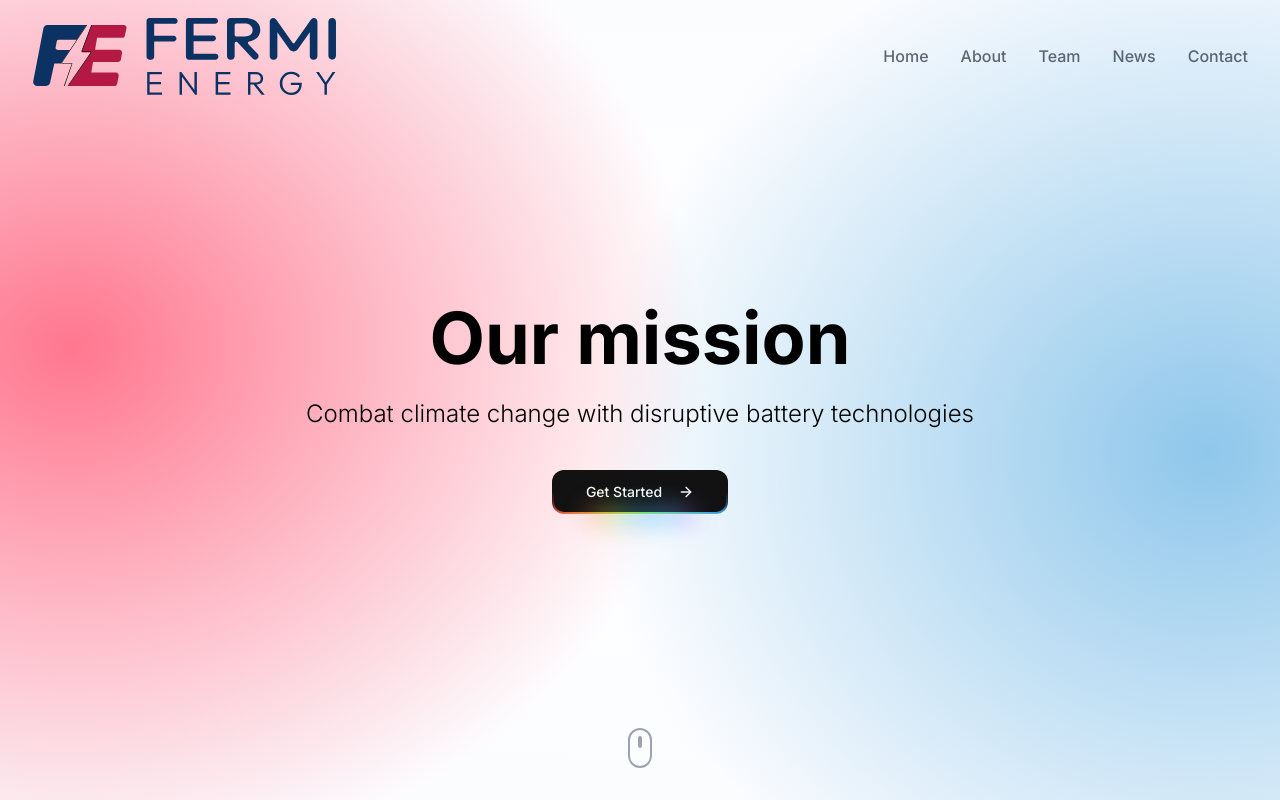
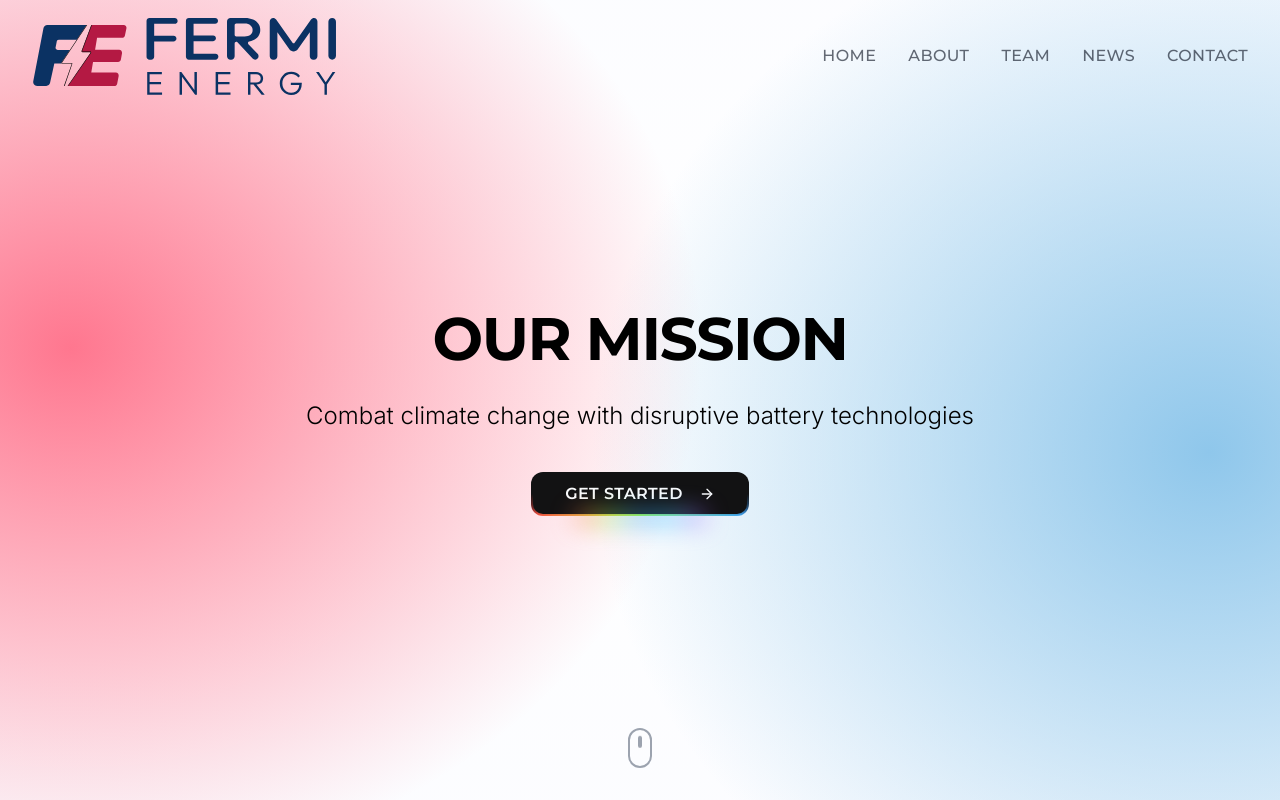
Before and after one commit to Zhengrui-Xu/Fermi-Landing-page, a Next.js app: page / in a window 1280 px wide. Shown: the top 800 px of the page. Built offline with nearby package versions, Linux system fonts and the light colour scheme.

Commit message:
New Typography

```diff
--- a/src/app/globals.css
+++ b/src/app/globals.css
@@ -29,6 +29,10 @@
     --color-3: oklch(69.6% 0.165 251);
     --color-4: oklch(80.2% 0.134 225);
     --color-5: oklch(90.7% 0.231 133);
+
+    /* Typography Variables */
+    --font-heading: 'Montserrat', sans-serif;
+    --font-body: 'Inter', sans-serif;
   }
 
   .dark {
@@ -67,7 +71,34 @@
     @apply border-border;
   }
   body {
-    @apply bg-background text-foreground;
+    @apply bg-background text-foreground font-body;
+  }
+
+  /* Typography System */
+  h1 {
+    @apply font-heading font-bold uppercase tracking-tight text-4xl md:text-5xl lg:text-6xl;
+  }
+
+  h2 {
+    @apply font-heading font-semibold text-2xl md:text-3xl lg:text-4xl;
+  }
+
+  h3 {
+    @apply font-heading font-medium text-xl md:text-2xl;
+  }
+
+  p {
+    @apply font-body text-base md:text-lg leading-relaxed;
+  }
+
+  /* Navigation Typography */
+  .nav-link {
+    @apply font-heading font-medium uppercase tracking-wide text-sm md:text-base;
+  }
+
+  /* Button Typography */
+  .btn-text {
+    @apply font-heading font-semibold uppercase tracking-wide;
   }
 }
 
--- a/src/app/layout.js
+++ b/src/app/layout.js
@@ -1,8 +1,18 @@
 import './globals.css'
-import { Inter } from 'next/font/google'
+import { Inter, Montserrat } from 'next/font/google'
 import SmoothScrollProvider from '@/components/smooth-scroll-provider'
 
-const inter = Inter({ subsets: ['latin'] })
+const inter = Inter({
+  subsets: ['latin'],
+  variable: '--font-body',
+  display: 'swap',
+})
+
+const montserrat = Montserrat({
+  subsets: ['latin'],
+  variable: '--font-heading',
+  display: 'swap',
+})
 
 export const metadata = {
   title: 'Fermi Energy - Revolutionary Energy Solutions',
@@ -13,7 +23,7 @@ export const metadata = {
 export default function RootLayout({ children }) {
   return (
     <html lang="en">
-      <body className={inter.className}>
+      <body className={`${inter.variable} ${montserrat.variable} font-body`}>
         <SmoothScrollProvider>{children}</SmoothScrollProvider>
       </body>
     </html>
--- a/src/app/page.js
+++ b/src/app/page.js
@@ -10,8 +10,8 @@ export default function Home() {
 
       <Section id="about" className="bg-accent/5">
         <div className="text-center">
-          <h2 className="text-4xl font-bold text-foreground mb-6">About Fermi Energy</h2>
-          <p className="text-lg text-muted-foreground max-w-3xl mx-auto">
+          <h2 className="text-foreground mb-6">About Fermi Energy</h2>
+          <p className="text-muted-foreground max-w-3xl mx-auto">
             We are at the forefront of energy innovation, developing cutting-edge solutions that
             harness the power of quantum mechanics and advanced materials science.
           </p>
@@ -20,8 +20,8 @@ export default function Home() {
 
       <Section id="team">
         <div className="text-center">
-          <h2 className="text-4xl font-bold text-foreground mb-6">Our Team</h2>
-          <p className="text-lg text-muted-foreground max-w-3xl mx-auto">
+          <h2 className="text-foreground mb-6">Our Team</h2>
+          <p className="text-muted-foreground max-w-3xl mx-auto">
             Meet the brilliant minds behind Fermi Energy&apos;s revolutionary technology and
             breakthrough innovations in sustainable energy solutions.
           </p>
@@ -30,8 +30,8 @@ export default function Home() {
 
       <Section id="news" className="bg-accent/5">
         <div className="text-center">
-          <h2 className="text-4xl font-bold text-foreground mb-6">Latest News</h2>
-          <p className="text-lg text-muted-foreground max-w-3xl mx-auto">
+          <h2 className="text-foreground mb-6">Latest News</h2>
+          <p className="text-muted-foreground max-w-3xl mx-auto">
             Stay updated with our latest breakthroughs, research developments, and industry
             partnerships in the world of advanced energy technology.
           </p>
@@ -40,8 +40,8 @@ export default function Home() {
 
       <Section id="contact">
         <div className="text-center">
-          <h2 className="text-4xl font-bold text-foreground mb-6">Contact Us</h2>
-          <p className="text-lg text-muted-foreground max-w-3xl mx-auto">
+          <h2 className="text-foreground mb-6">Contact Us</h2>
+          <p className="text-muted-foreground max-w-3xl mx-auto">
             Ready to power your future? Get in touch with our team of energy experts.
           </p>
         </div>
--- a/src/components/hero.js
+++ b/src/components/hero.js
@@ -140,15 +140,13 @@ export default function Hero() {
           <div className="text-center max-w-4xl">
             <BlurFade delay={0.25} inView>
               <div className="hero-title">
-                <h1 className="text-5xl md:text-6xl lg:text-7xl font-bold text-black leading-tight mb-6">
-                  Our mission
-                </h1>
+                <h1 className="text-black leading-tight mb-6">Our mission</h1>
               </div>
             </BlurFade>
 
             <BlurFade delay={0.5} inView>
               <div className="hero-subtitle mt-6">
-                <p className="text-xl md:text-2xl text-black font-light mb-10">
+                <p className="text-black font-light mb-10 text-xl md:text-2xl">
                   Combat climate change with disruptive battery technologies
                 </p>
               </div>
@@ -156,7 +154,7 @@ export default function Hero() {
 
             <BlurFade delay={0.75} inView>
               <div className="hero-buttons mt-10">
-                <RainbowButton size="lg" className="group">
+                <RainbowButton size="lg" className="group btn-text">
                   Get Started
                   <ArrowRight className="ml-2 h-4 w-4 transition-transform group-hover:translate-x-1" />
                 </RainbowButton>
--- a/src/components/magic-navbar.js
+++ b/src/components/magic-navbar.js
@@ -76,11 +76,11 @@ export default function MagicNavbar() {
 
         {/* Navigation Links - Right */}
         <div className="flex items-center space-x-8">
-          <nav className="hidden items-center space-x-8 text-base font-medium lg:flex">
+          <nav className="hidden items-center space-x-8 lg:flex">
             {navigation.map(item => (
               <a
                 key={item.name}
-                className="transition-colors hover:text-foreground/80 text-foreground/60 font-medium"
+                className="nav-link transition-colors hover:text-foreground/80 text-foreground/60"
                 href={item.href}
               >
                 {item.name}
@@ -166,7 +166,7 @@ export default function MagicNavbar() {
                 {navigation.map(item => (
                   <a
                     key={item.name}
-                    className="text-base font-medium transition-colors hover:text-foreground/80 text-foreground/60 py-2"
+                    className="nav-link transition-colors hover:text-foreground/80 text-foreground/60 py-2"
                     href={item.href}
                     onClick={() => setIsMenuOpen(false)}
                   >
--- a/src/components/magicui/rainbow-button.jsx
+++ b/src/components/magicui/rainbow-button.jsx
@@ -8,7 +8,7 @@ const rainbowButtonVariants = cva(
     'relative cursor-pointer group transition-all animate-rainbow',
     'inline-flex items-center justify-center gap-2 shrink-0',
     'rounded-sm outline-none focus-visible:ring-[3px] aria-invalid:border-destructive',
-    'text-sm font-medium whitespace-nowrap',
+    'btn-text whitespace-nowrap',
     'disabled:pointer-events-none disabled:opacity-50',
     '[&_svg]:pointer-events-none [&_svg:not([class*="size-"])]:size-4 [&_svg]:shrink-0'
   ),
--- a/tailwind.config.js
+++ b/tailwind.config.js
@@ -17,6 +17,10 @@ module.exports = {
       },
     },
     extend: {
+      fontFamily: {
+        heading: ['var(--font-heading)', 'Montserrat', 'sans-serif'],
+        body: ['var(--font-body)', 'Inter', 'sans-serif'],
+      },
       colors: {
         border: 'hsl(var(--border))',
         input: 'hsl(var(--input))',
```
